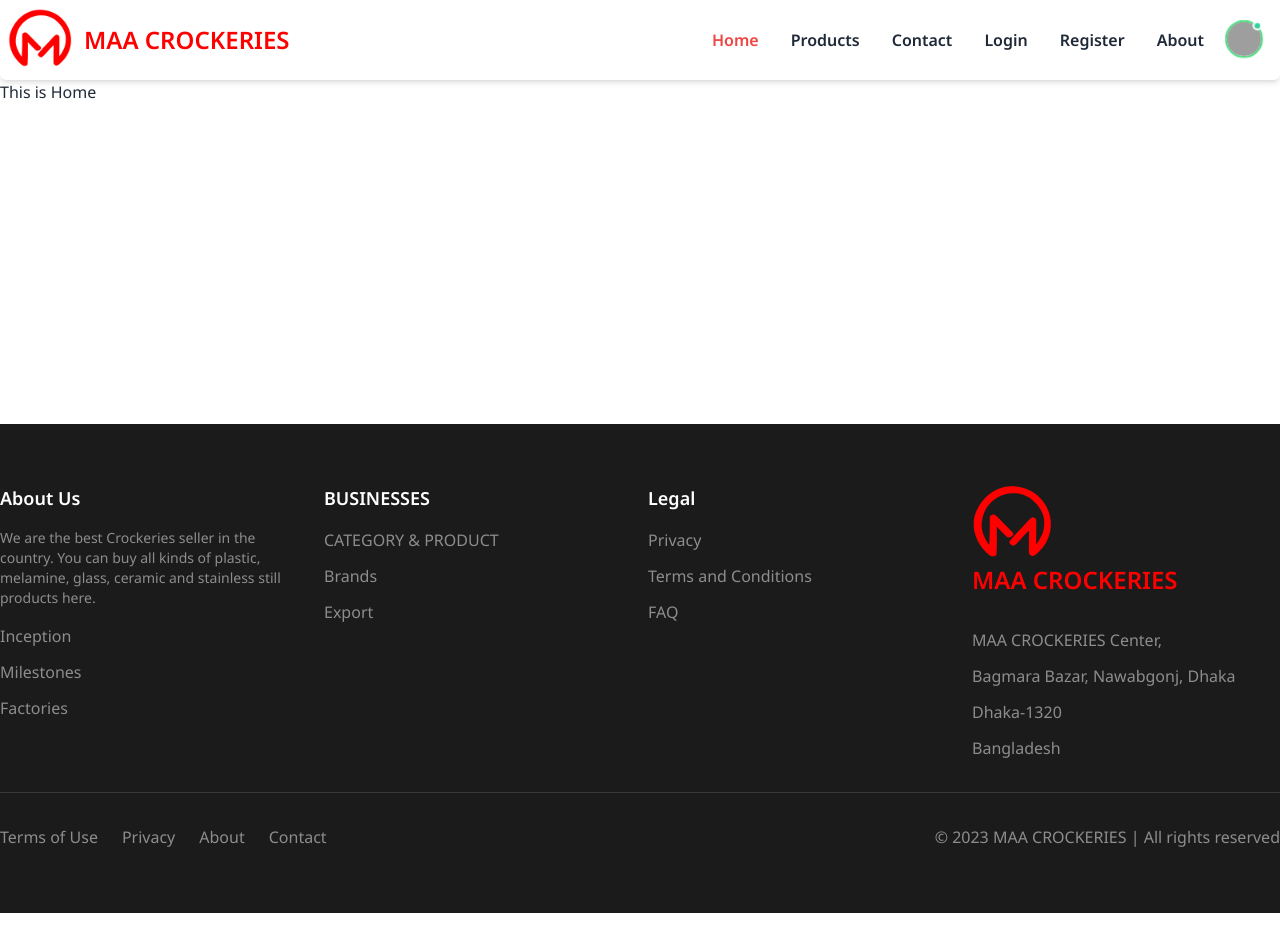
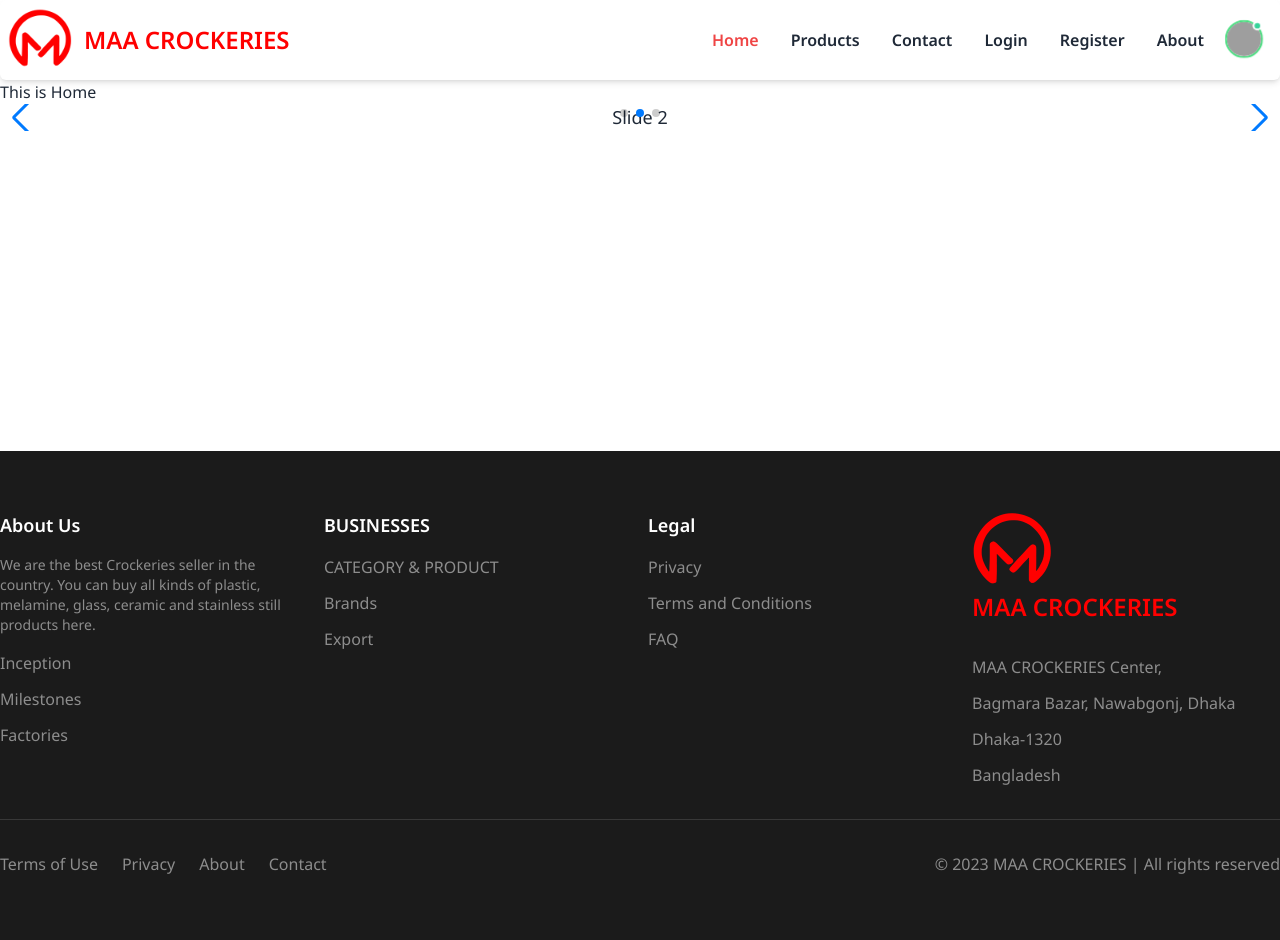
Before and after one commit to developer-shourav/MAA-CROCKERIES, a React (Vite) app: page / in a window 1280 px wide. Before the commit the page ends 913 px from the top, so only its background shows below. Built offline with nearby package versions, Linux system fonts and the light colour scheme; grey boxes are pictures that could not be loaded.

Commit message:
slider added

```diff
--- a/src/index.css
+++ b/src/index.css
@@ -20,3 +20,26 @@
 .active {
    @apply bg-white text-red-500
 }
+
+.swiper {
+   width: 100%;
+   height: 100%;
+ }
+
+ .swiper-slide {
+   text-align: center;
+   font-size: 18px;
+   background: #fff;
+
+   /* Center slide text vertically */
+   display: flex;
+   justify-content: center;
+   align-items: center;
+ }
+
+ .swiper-slide img {
+   display: block;
+   width: 100%;
+   height: 100%;
+   object-fit: cover;
+ }
--- a/src/pages/Home/Home.jsx
+++ b/src/pages/Home/Home.jsx
@@ -1,9 +1,11 @@
 import React from 'react';
+import BannerSlider from '../components/BannerSlider';
 
 const Home = () => {
     return (
         <div>
             <h2>This is Home </h2>
+            <BannerSlider> </BannerSlider>
         </div>
     );
 };
--- a/src/pages/components/BannerSlider.jsx
+++ b/src/pages/components/BannerSlider.jsx
@@ -1,9 +1,39 @@
-import React from 'react';
+import React, { useRef, useState } from "react";
+// Import Swiper React components
+import { Swiper, SwiperSlide } from "swiper/react";
+
+// Import Swiper styles
+import "swiper/css";
+import "swiper/css/pagination";
+import "swiper/css/navigation";
+
+
+// import required modules
+import { Autoplay, Pagination, Navigation } from "swiper";
+
 
 const BannerSlider = () => {
     return (
         <>
+          <Swiper
+        spaceBetween={30}
+        centeredSlides={true}
+        autoplay={{
+          delay: 2500,
+          disableOnInteraction: false,
+        }}
+        pagination={{
+          clickable: true,
+        }}
+        navigation={true}
+        modules={[Autoplay, Pagination, Navigation]}
+        className="mySwiper"
+      >
+        <SwiperSlide>Slide 1</SwiperSlide>
+        <SwiperSlide>Slide 2</SwiperSlide>
+        <SwiperSlide>Slide 3</SwiperSlide>
 
+      </Swiper>
         </>
     );
 };
```
